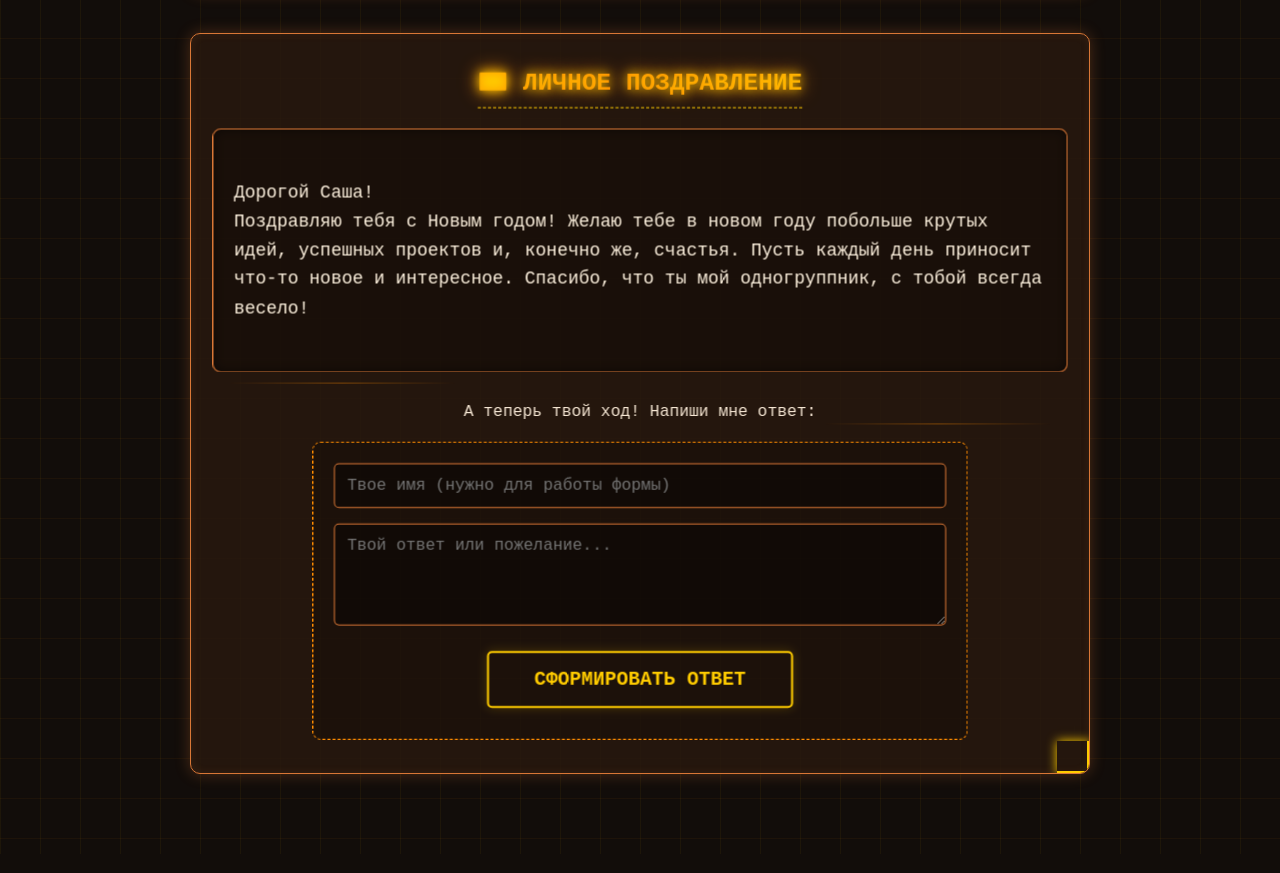
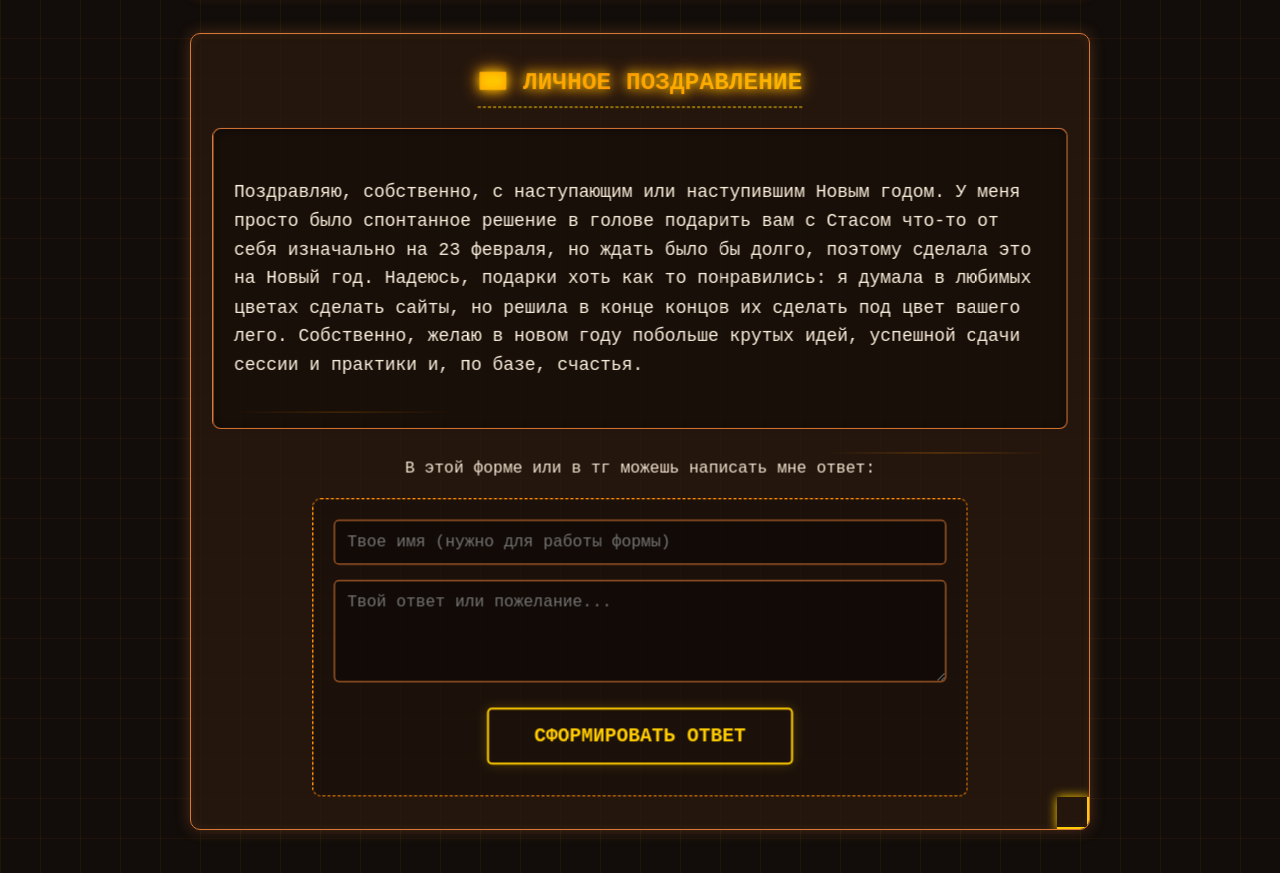
Before and after one commit to DraWol288/RAK, a plain HTML site: page index.html in a window 1280 px wide. Shown: the part 3562-4435 px from the top of the page. Drawn offline with Linux system fonts and the light colour scheme.

Commit message:
Update index.html

```diff
--- a/index.html
+++ b/index.html
@@ -122,11 +122,10 @@
             <section id="replyForm" data-section-id="replyForm">
                 <h2>💌 Личное поздравление</h2>
                 <div class="personal-message-display">
-Дорогой Саша!
-Поздравляю тебя с Новым годом! Желаю тебе в новом году побольше крутых идей, успешных проектов и, конечно же, счастья. Пусть каждый день приносит что-то новое и интересное. Спасибо, что ты мой одногруппник, с тобой всегда весело!
+Поздравляю, собственно, с наступающим или наступившим Новым годом. У меня просто было спонтанное решение в голове подарить вам с Стасом что-то от себя изначально на 23 февраля, но ждать было бы долго, поэтому сделала это на Новый год. Надеюсь, подарки хоть как то понравились: я думала в любимых цветах сделать сайты, но решила в конце концов их сделать под цвет вашего лего. Собственно, желаю в новом году побольше крутых идей, успешной сдачи сессии и практики и, по базе, счастья.
                 </div>
 
-                <p style="text-align:center; margin-bottom: 20px;">А теперь твой ход! Напиши мне ответ:</p>
+                <p style="text-align:center; margin-bottom: 20px;">В этой форме или в тг можешь написать мне ответ:</p>
 
                 <form id="replyFormEl" class="reply-form" action="https://formspree.io/f/myeelzqp" method="POST">
                     <input type="hidden" name="_subject" value="Новый ответ с новогоднего сайта! 🎄">
```
